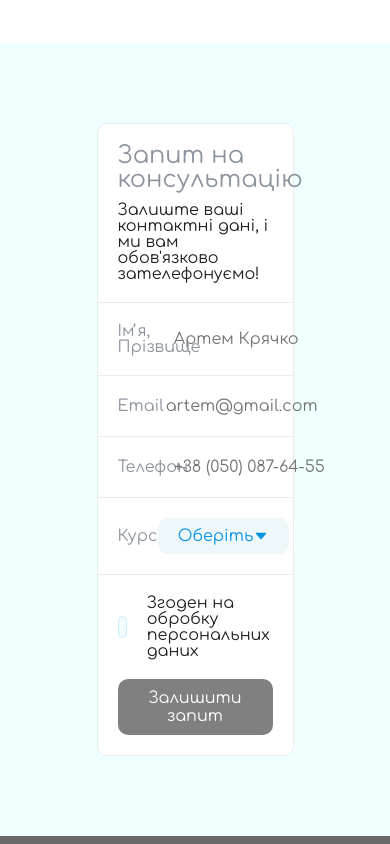
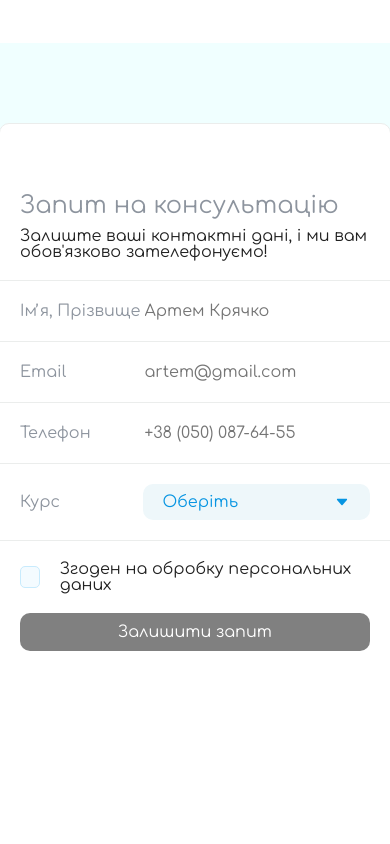
Before and after one commit to kriachko-artem/kalashnyk_lab, a React (Create React App) app: page /courses/botulinum-therapy/forehead-botulinum-therapy-1 in a window 390 px wide. Shown: the part 1680-2524 px from the top of the page. Built offline with nearby package versions, Linux system fonts and the light colour scheme.

Commit message:
Some fixing for mobile screen

```diff
--- a/src/components/ConsultationForm/ConsultationForm.js
+++ b/src/components/ConsultationForm/ConsultationForm.js
@@ -8,15 +8,19 @@ import {Selector} from "../Selector/Selector";
 import {IoCheckmarkSharp, IoClose} from "react-icons/io5";
 import {AnimatePresence, motion} from "framer-motion";
 import {sendToSheets, sendToTelegram} from "../../api/sendingForm";
+import {useOutsideClick} from "../../hooks/useOutsideClick";
 
 
 export function ConsultationForm({closable = false}) {
+
+   const ref = useOutsideClick(()=>hide());
 
    const form = useRef(null);
 
    const coursesList = useSelector(state => state.coursesListReducer.courses);
    const dispatch = useDispatch();
    const hide = () => {
+      setEnable(false)
       dispatch(hideModal())
    }
 
@@ -40,6 +44,7 @@ export function ConsultationForm({closable = false}) {
    const [mailValid, setMailValid] = useState(true);
    const [permission, setPermission] = useState(false);
    const [status, setStatus] = useState('');
+   const [enable, setEnable] = useState(true);
 
    const allValid = (nameValid && phoneValid && mailValid && course && permission) === true
 
@@ -96,8 +101,13 @@ export function ConsultationForm({closable = false}) {
    }
 
    return (
-      <div className="consultationForm" style={{minHeight: status === 'sent' ? '100px' : '500px'}}>
-         <AnimatePresence mode={'wait'}>
+      <AnimatePresence>
+         { enable &&
+         <motion.div className="consultationForm" ref={ref} style={{minHeight: status === 'sent' ? '100px' : '500px'}}
+                     initial={{opacity: 0}}
+                     animate={{opacity: 1}}
+                     exit={{opacity: 0}}
+         >
             {!status && <motion.div
                key={"form"}
                exit={{opacity: 0, scale: 0.1}}
@@ -120,7 +130,6 @@ export function ConsultationForm({closable = false}) {
                                id={'name'} type="text"
                                placeholder={'Артем Крячко'}/>
                      </div>
-                     <AnimatePresence>
                      {!nameValid && <motion.div
                         initial={{height: 0}}
                         animate={{height: 'auto'}}
@@ -129,7 +138,6 @@ export function ConsultationForm({closable = false}) {
                         className={'notValid'}>
                         <span className={'notValid'}>Перевірте правильність імені та прізвища</span>
                      </motion.div>}
-                     </AnimatePresence>
                   </div>
                   <div className="row">
                      <div className="inputName input">
@@ -139,7 +147,6 @@ export function ConsultationForm({closable = false}) {
                                id={'lastName'} type="text"
                                placeholder={'artem@gmail.com'}/>
                      </div>
-                     <AnimatePresence>
                      {!mailValid && <motion.div
                         initial={{height: 0}}
                         animate={{height: 'auto'}}
@@ -148,7 +155,6 @@ export function ConsultationForm({closable = false}) {
                         className={'notValid'}>
                         <span>Перевірте правильність поштового адресу</span>
                      </motion.div>}
-                     </AnimatePresence>
                   </div>
                   <div className="row">
                      <div className="inputName input">
@@ -158,7 +164,6 @@ export function ConsultationForm({closable = false}) {
                                id={'phone'} type="tel"
                                placeholder={'+38 (050) 087-64-55'}/>
                      </div>
-                     <AnimatePresence>
                      {!phoneValid && <motion.div
                         initial={{height: 0}}
                         animate={{height: 'auto'}}
@@ -167,7 +172,6 @@ export function ConsultationForm({closable = false}) {
                         className={'notValid'}>
                         <span>Перевірте правильність номеру телефону</span>
                      </motion.div>}
-                     </AnimatePresence>
                   </div>
                   <div className="row">
                      <div className="inputCourses input">
@@ -189,10 +193,11 @@ export function ConsultationForm({closable = false}) {
                      </span>
                      <label>Згоден на обробку персональних даних</label>
                   </div>
-                  <button className={'send'}
+                  <motion.button whileTap={{scale: 0.97}} className={'send'}
+                                 style={{pointerEvents: !allValid && 'none'}}
                           onClick={sendForm}
                           disabled={!allValid}>Залишити запит
-                  </button>
+                  </motion.button>
                </div>
             </motion.div>}
             {status === 'pending' &&
@@ -221,7 +226,8 @@ export function ConsultationForm({closable = false}) {
                   </div>
                </div>
             }
+         </motion.div>
+         }
       </AnimatePresence>
-      </div>
    )
 }
--- a/src/components/ConsultationForm/styles/consultationForm.css
+++ b/src/components/ConsultationForm/styles/consultationForm.css
@@ -12,8 +12,20 @@ section.consultation {
   justify-content: center;
   flex-direction: column;
   position: relative;
-  transition: 0.8s;
+  transition: height 0.3s;
   will-change: height;
+}
+@media screen and (max-width: 500px) {
+  .consultationForm {
+    width: 100%;
+    height: 100dvh;
+    height: 100vh;
+    justify-content: flex-start;
+  }
+  .consultationForm > div {
+    flex-grow: 1;
+    padding-top: 50px;
+  }
 }
 .consultationForm .modalHeader {
   padding: 20px;
@@ -124,6 +136,11 @@ section.consultation {
 .consultationForm button.closeButton:hover svg {
   color: crimson !important;
 }
+@media screen and (max-width: 500px) {
+  .consultationForm button.closeButton {
+    top: calc(100dvh - 50px);
+  }
+}
 .consultationForm .sentForm {
   padding: 20px;
   width: 100%;
@@ -132,7 +149,7 @@ section.consultation {
   align-items: center;
   flex-direction: column;
   opacity: 0;
-  animation: show 0.5s ease-in forwards;
+  animation: show 0.3s ease-in forwards;
   will-change: opacity;
   box-sizing: border-box;
 }
@@ -149,6 +166,9 @@ section.consultation {
   transform: translateX(-2.2%);
 }
 @keyframes loading {
+  0% {
+    transform: rotate(0deg);
+  }
   100% {
     transform: rotate(360deg);
   }
@@ -173,6 +193,9 @@ section.consultation {
   transform: none;
 }
 @keyframes show {
+  0% {
+    opacity: 0;
+  }
   100% {
     opacity: 1;
   }
--- a/src/components/ConsultationForm/styles/consultationForm.scss
+++ b/src/components/ConsultationForm/styles/consultationForm.scss
@@ -11,8 +11,18 @@ section.consultation{
   justify-content: center;
   flex-direction: column;
   position: relative;
-  transition: 0.8s;
+  transition: height 0.3s;
   will-change: height;
+  @media screen and (max-width: 500px){
+    width: 100%;
+    height: 100dvh;
+    height: 100vh;
+    justify-content: flex-start;
+    &>div{
+      flex-grow: 1;
+      padding-top: 50px;
+    }
+  }
   .modalHeader{
     padding: 20px;
     h1{
@@ -121,6 +131,10 @@ section.consultation{
     &:hover svg{
       color: crimson !important;
     }
+    @media screen and (max-width: 500px){
+      top: calc(100dvh - 50px);
+      //bottom: 20px;
+    }
   }
   .sentForm{
     padding: 20px;
@@ -130,7 +144,7 @@ section.consultation{
     align-items: center;
     flex-direction: column;
     opacity: 0;
-    animation: show 0.5s ease-in forwards;
+    animation: show 0.3s ease-in forwards;
     will-change: opacity;
     box-sizing: border-box;
     .img-holder{
@@ -174,6 +188,7 @@ section.consultation{
     }
   }
   @keyframes show {
-    100%{opacity: 1}
+    0%{ opacity: 0;}
+    100%{ opacity: 1}
   }
 }
```
Also changed, not shown: 1 other file (tests, documents, lock files or other folders). Lines whose indentation alone changed are shown as unchanged.
